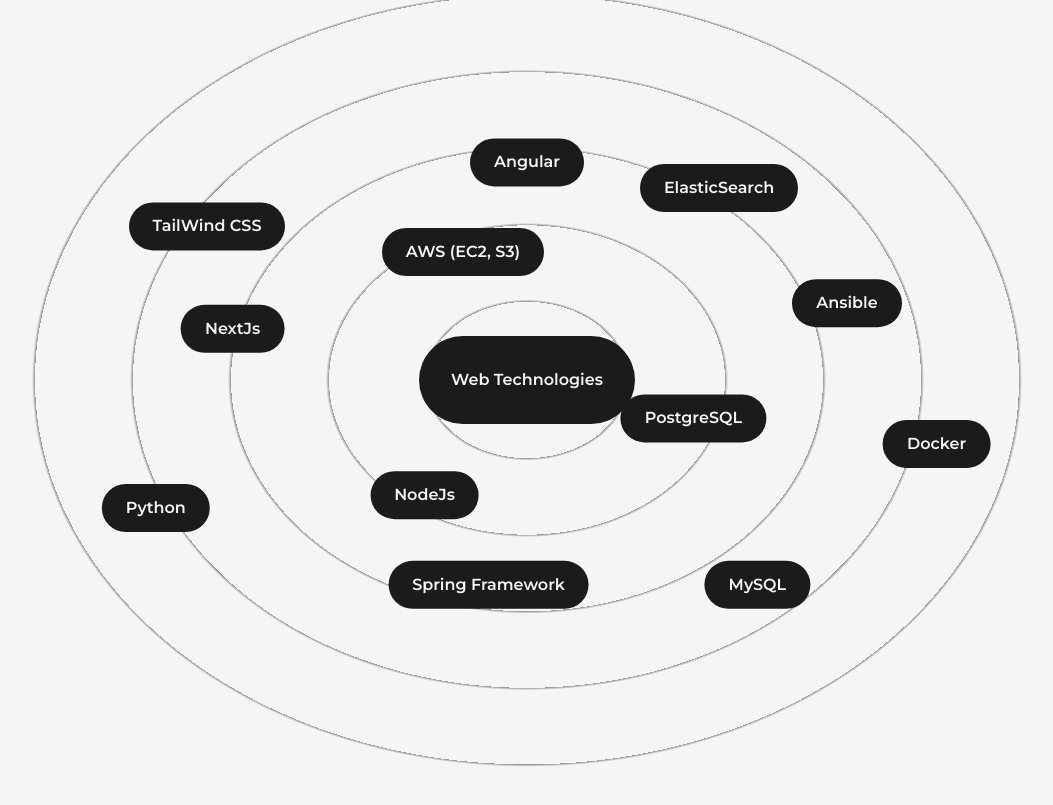
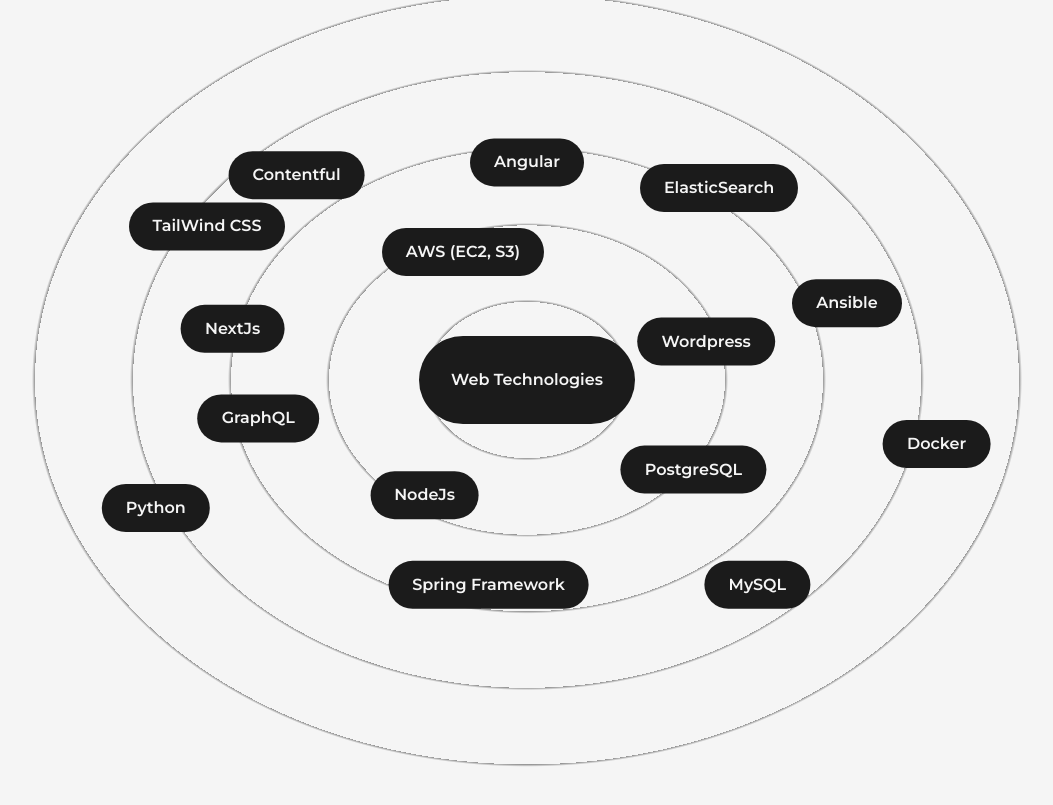
Before and after one commit to Dudi1896/dev-portfolio-nextjs, a Next.js app: page /about in a window 1280 px wide. Shown: the part 1368-2173 px from the top of the page, without its empty margins (113-1166 px from the left). Built offline with nearby package versions, Linux system fonts and the light colour scheme.

Commit message:
Skills update

```diff
--- a/src/components/Skills.js
+++ b/src/components/Skills.js
@@ -40,8 +40,11 @@
         <Tech name='Ansible' x='25vw' y='-6vw'/>
         <Tech name='NextJs' x='-23vw' y='-4vw'/>
         <Tech name='AWS (EC2, S3)' x='-5vw' y='-10vw'/>
-        <Tech name='PostgreSQL' x='13vw' y='3vw'/>
+        <Tech name='PostgreSQL' x='13vw' y='7vw'/>
         <Tech name='MySQL' x='18vw' y='16vw'/>
+        <Tech name='Wordpress' x='14vw' y='-3vw'/>
+        <Tech name='Contentful' x='-18vw' y='-16vw'/>
+        <Tech name='GraphQL' x='-21vw' y='3vw'/>
 
 
       </div>
```
